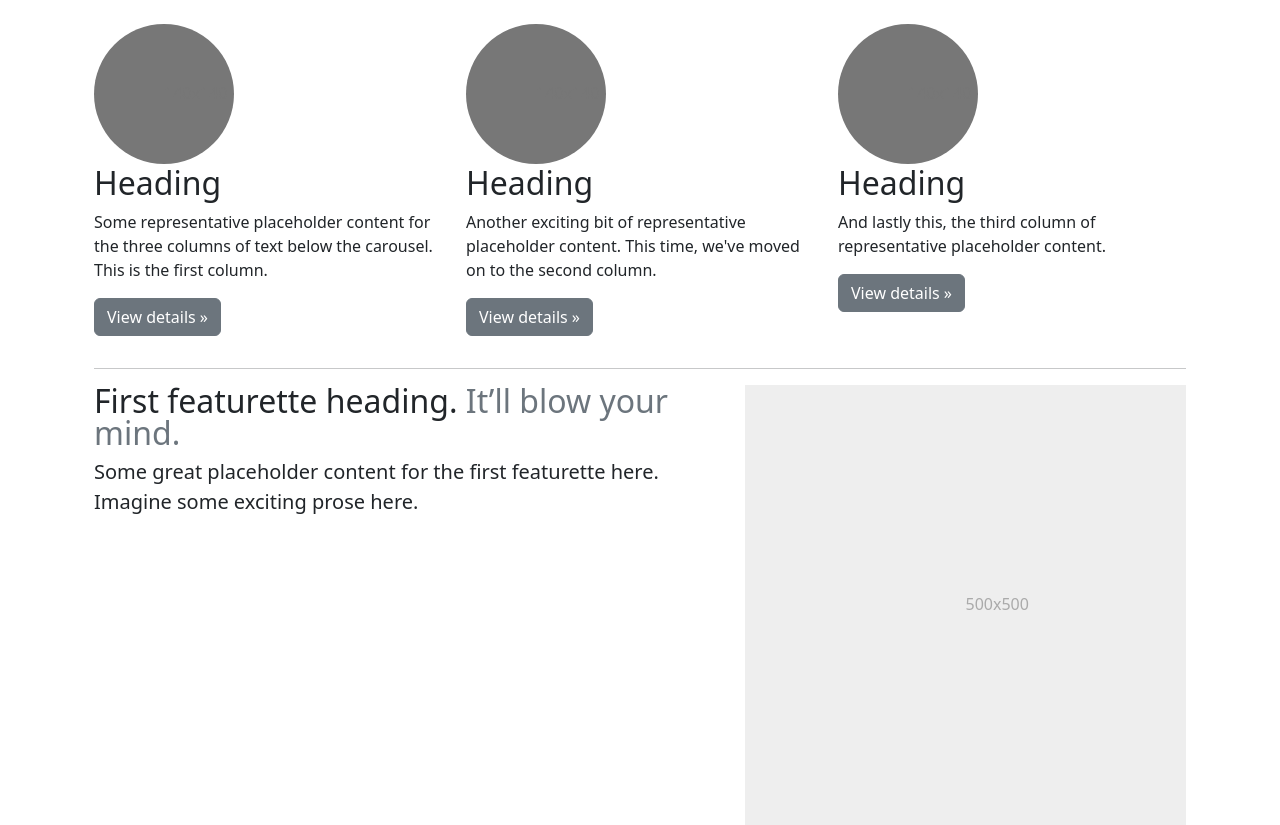
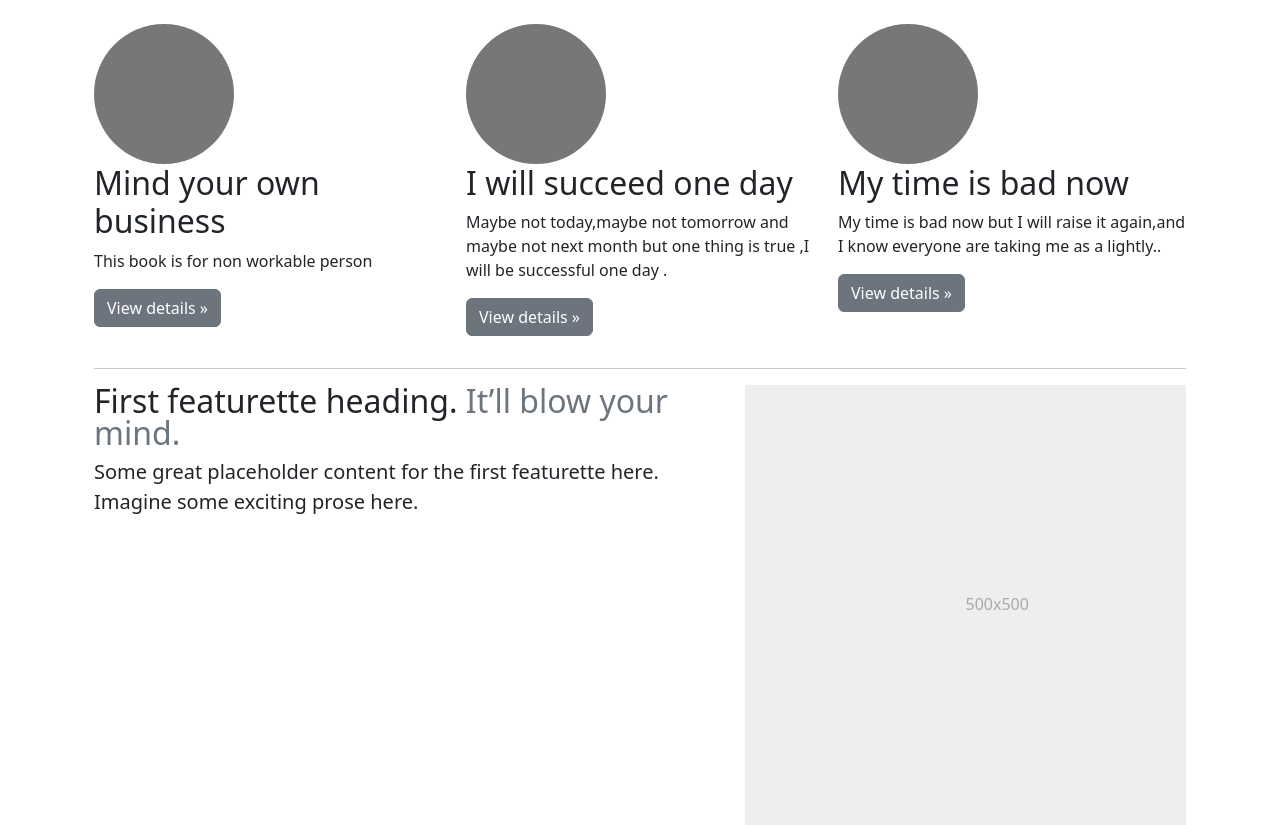
Before and after one commit to Sahill1001/Django-Blog, a Django app: page /blog/ in a window 1280 px wide. Shown: the part 133-958 px from the top of the page. Run offline with Django 4.2, Linux system fonts and the light colour scheme; data comes from the database, SQL or seed files in the repository; both versions use the stored data as it was after the commit.

Commit message:
ImageField

```diff
--- a/blog/models.py
+++ b/blog/models.py
@@ -6,6 +6,7 @@ class Post(models.Model):
     title= models.CharField(max_length=30)
     content=models.TextField()
     author= models.CharField(max_length=10)
+    image=models.ImageField(upload_to='static/blog',blank=True)
     date=models.DateTimeField(blank=True)
 
     def __str__(self):
--- a/blog/views.py
+++ b/blog/views.py
@@ -1,8 +1,12 @@
 from django.shortcuts import render,HttpResponse
+from blog.models import Post
 
 # Create your views here.
 def blogHome(request):
-    return render(request,'blog/blogHome.html')
+    allPosts=Post.objects.all()
+    context={'allPosts':allPosts}
+    print(allPosts)
+    return render(request,'blog/blogHome.html',context)
 
 def blogPost(request,slug):
     return render(request,'blog/blogPost.html',{'slug':slug})
--- a/templates/blog/blogHome.html
+++ b/templates/blog/blogHome.html
@@ -6,8 +6,10 @@
   active
 {% endblock %}
 {% block css %}
+
 {% endblock %}
 {% block js %}
+
 {% endblock %}
 {% block body %}
   <main>
@@ -21,51 +23,27 @@
         </a>
       </header>
 
-      <!--    Marketing messaging and featurettes
-    ==================================================    -->
+      <!--     Marketing messaging and featurettes
+    ==================================================     -->
       <!-- Wrap the rest of the page in another container to center all the content. -->
 
       <div class="container marketing">
         <!-- Three columns of text below the carousel -->
         <div class="row">
+          {% for post in allPosts %}
           <div class="col-lg-4">
             <svg class="bd-placeholder-img rounded-circle" width="140" height="140" xmlns="http://www.w3.org/2000/svg" role="img" aria-label="Placeholder: 140x140" preserveAspectRatio="xMidYMid slice" focusable="false">
-              <title>Placeholder</title><rect width="100%" height="100%" fill="#777" />
+              <title>{{post.title}}</title><rect width="100%" height="100%" fill="#777" />
               <text x="50%" y="50%" fill="#777" dy=".3em">140x140</text>
             </svg>
 
-            <h2 class="fw-normal">Heading</h2>
-            <p>Some representative placeholder content for the three columns of text below the carousel. This is the first column.</p>
+            <h2 class="fw-normal">{{post.title}}</h2>
+            <p>{{post.content}}</p>
             <p>
               <a class="btn btn-secondary" href="#">View details &raquo;</a>
             </p>
           </div>
-          <!-- /.col-lg-4 -->
-          <div class="col-lg-4">
-            <svg class="bd-placeholder-img rounded-circle" width="140" height="140" xmlns="http://www.w3.org/2000/svg" role="img" aria-label="Placeholder: 140x140" preserveAspectRatio="xMidYMid slice" focusable="false">
-              <title>Placeholder</title><rect width="100%" height="100%" fill="#777" />
-              <text x="50%" y="50%" fill="#777" dy=".3em">140x140</text>
-            </svg>
-
-            <h2 class="fw-normal">Heading</h2>
-            <p>Another exciting bit of representative placeholder content. This time, we've moved on to the second column.</p>
-            <p>
-              <a class="btn btn-secondary" href="#">View details &raquo;</a>
-            </p>
-          </div>
-          <!-- /.col-lg-4 -->
-          <div class="col-lg-4">
-            <svg class="bd-placeholder-img rounded-circle" width="140" height="140" xmlns="http://www.w3.org/2000/svg" role="img" aria-label="Placeholder: 140x140" preserveAspectRatio="xMidYMid slice" focusable="false">
-              <title>Placeholder</title><rect width="100%" height="100%" fill="#777" />
-              <text x="50%" y="50%" fill="#777" dy=".3em">140x140</text>
-            </svg>
-
-            <h2 class="fw-normal">Heading</h2>
-            <p>And lastly this, the third column of representative placeholder content.</p>
-            <p>
-              <a class="btn btn-secondary" href="#">View details &raquo;</a>
-            </p>
-          </div>
+          {% endfor %}
           <!-- /.col-lg-4 -->
         </div>
         <!-- /.row -->
```
Also changed, not shown: blog/migrations/0002_post_image.py (added), db.sqlite3.
